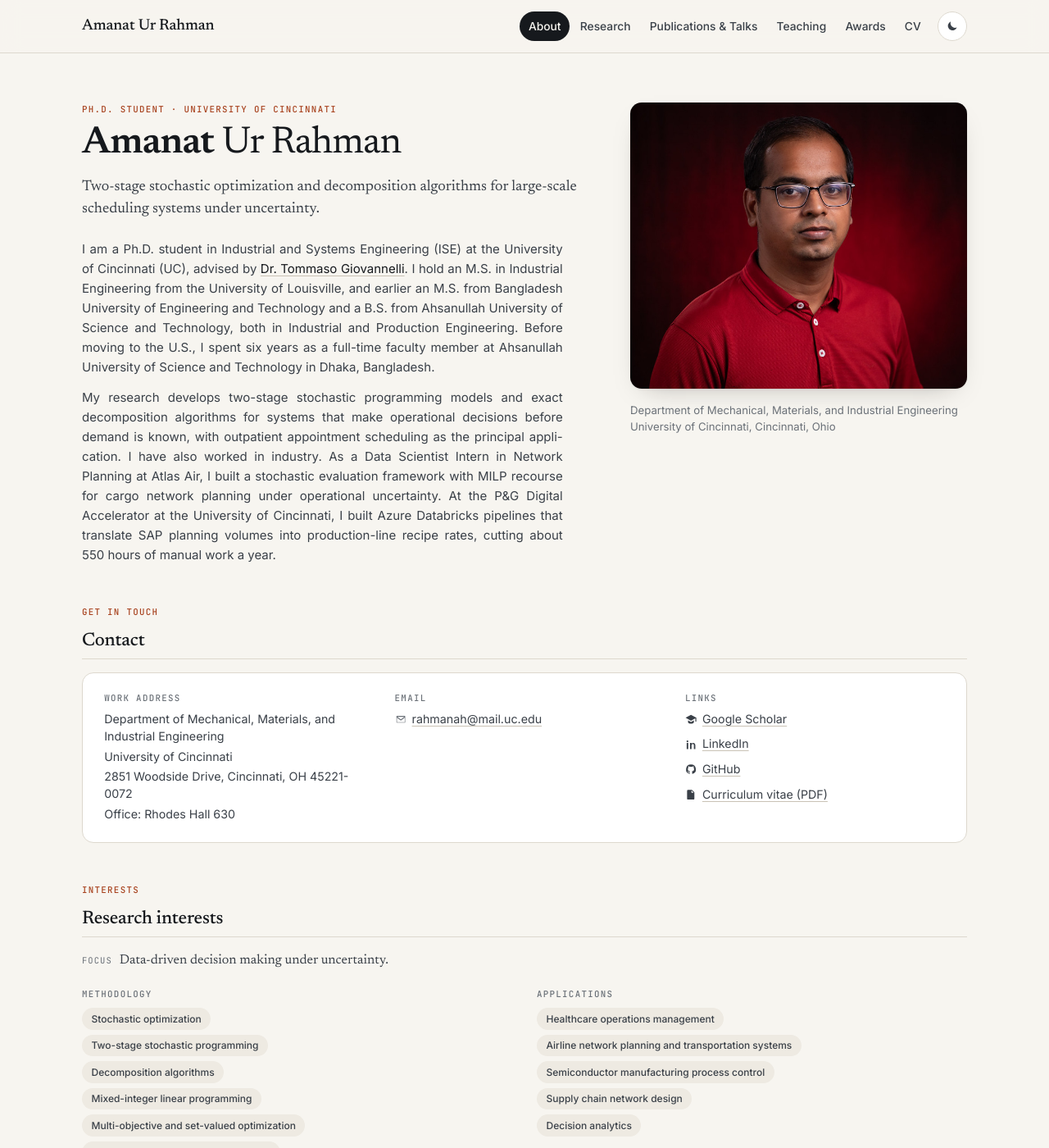
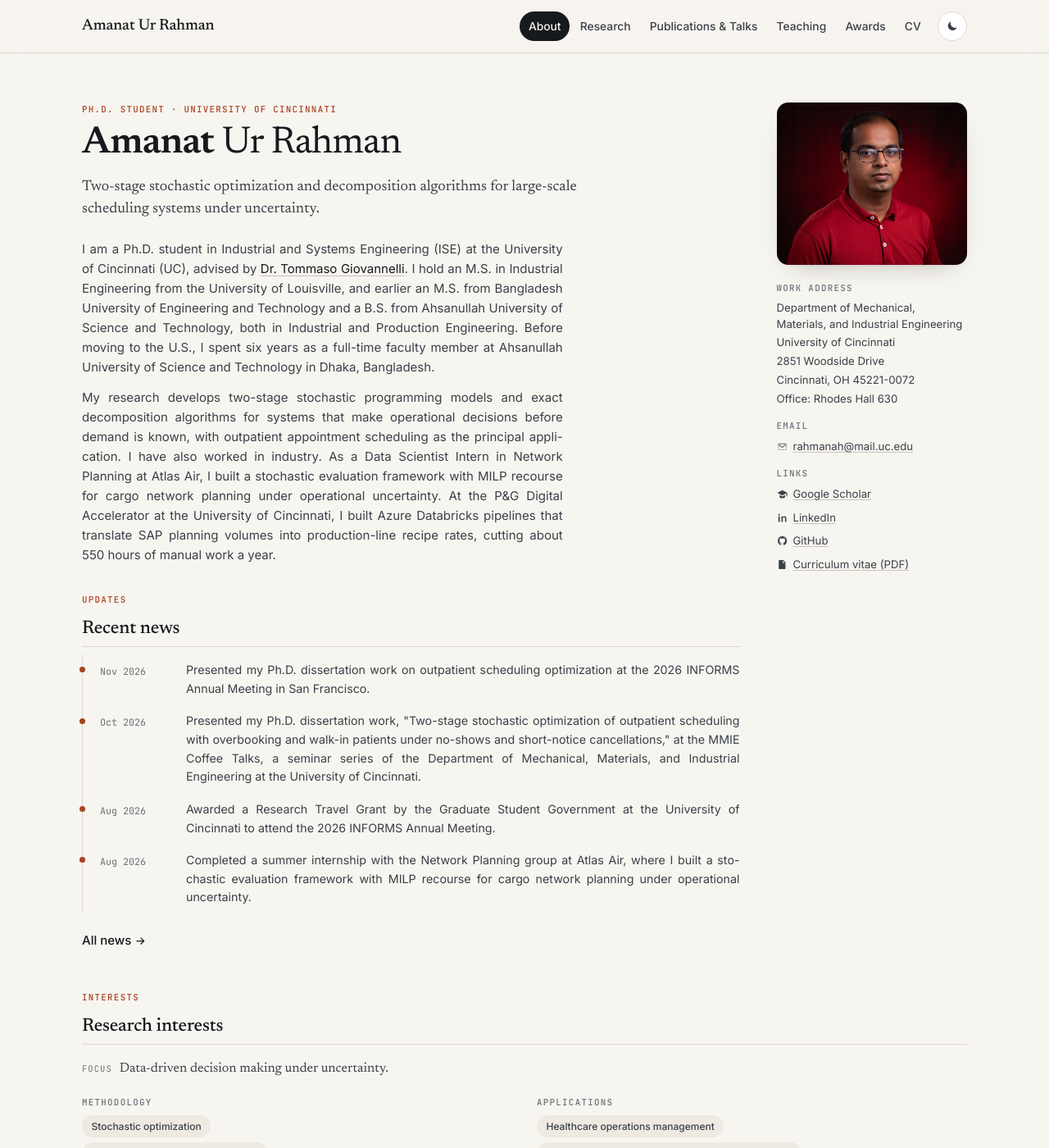
Before and after one commit to amanat-rahman/amanat-rahman.github.io, a Jekyll site: the page built from index.html, in a window 1280 px wide and 1400 px high. Shown: the whole window at 82% size. Built offline with Jekyll 4.4.1, drawn with Linux system fonts in a browser that asks for light colours; some of the changed text lies outside the part shown.

Commit message:
Compact home page: smaller photo with contact in a side column, recent news under the bio
Address split so the ZIP code stays on one line.

Co-Authored-By: Claude Opus 5.5 <noreply@anthropic.com>
Claude-Session: https://claude.ai/code/session_012gzcHSSbTY5Xckd1ycFgL5

```diff
--- a/_data/profile.yml
+++ b/_data/profile.yml
@@ -59,7 +59,8 @@ contact:
   address:
     - Department of Mechanical, Materials, and Industrial Engineering
     - University of Cincinnati
-    - 2851 Woodside Drive, Cincinnati, OH 45221-0072
+    - 2851 Woodside Drive
+    - Cincinnati, OH 45221-0072
   office: Rhodes Hall 630      # uncomment and set once an office is assigned
   # Written reversed on purpose. The page reverses it in the browser to build a
   # clickable link, so the plain address never appears in the HTML source.
--- a/assets/css/style.css
+++ b/assets/css/style.css
@@ -173,7 +173,12 @@ main { padding-block: 2.5rem 4rem; }
 .chip--link:hover { border-color: var(--accent); color: var(--accent); }
 
 /* Hero ------------------------------------------------------------------- */
-.hero { display: grid; grid-template-columns: minmax(0, 1.35fr) minmax(280px, .9fr); gap: 3.5rem; align-items: start; padding-top: 1.5rem; }
+.hero { display: grid; grid-template-columns: minmax(0, 1fr) 15.5rem; gap: 3rem; align-items: start; padding-top: 1.5rem; }
+.hero__side { display: grid; gap: 1.5rem; align-content: start; }
+.home-news { margin-top: 2.25rem; }
+.home-news .section-heading { margin-bottom: .6rem; }
+.hero__contact .contact { grid-template-columns: 1fr; gap: 1.1rem; padding: 0; background: none; border: 0; border-radius: 0; }
+.hero__contact .contact address, .hero__contact .contact__list { font-size: .88rem; }
 .hero .lede { max-width: 60ch; }
 .hero__bio { margin-top: 1.5rem; max-width: 62ch; color: var(--ink-2); }
 .hero__bio a { color: var(--ink); }
@@ -333,8 +338,11 @@ a.email:hover { color: var(--accent); }
 
 /* Responsive ------------------------------------------------------------- */
 @media (max-width: 960px) {
-  .hero { grid-template-columns: 1fr; gap: 2.25rem; }
-  .hero__photo { max-width: 420px; order: -1; }
+  .hero { grid-template-columns: 1fr; gap: 2rem; }
+  .hero__side { display: contents; }
+  .hero__photo { max-width: 15.5rem; order: -1; }
+  .hero__contact { order: 2; padding-top: .5rem; border-top: 1px solid var(--line); }
+  .hero__contact .contact { grid-template-columns: 1fr 1fr; }
   .contact { grid-template-columns: 1fr 1fr; }
   .cards { grid-template-columns: 1fr; }
   .proj-grid { grid-template-columns: 1fr; }
@@ -351,6 +359,7 @@ a.email:hover { color: var(--accent); }
   .theme-toggle { margin: .5rem 0 0; }
   .interest-grid { grid-template-columns: 1fr; gap: 1.4rem; }
   .contact { grid-template-columns: 1fr; padding: 1.3rem 1.4rem; }
+  .hero__contact .contact { grid-template-columns: 1fr; }
   .courses { grid-template-columns: 1fr; }
   .work, .entry, .news__item { grid-template-columns: 1fr; gap: .3rem; }
   .work__kind, .entry__when, .news__date { padding-top: 0; }
--- a/index.html
+++ b/index.html
@@ -15,21 +15,32 @@ description: Amanat Ur Rahman, Ph.D. student in Industrial and Systems Engineeri
       <p>{{ para }}</p>
       {%- endfor -%}
     </div>
+
+    <div class="home-news">
+      {% include section-heading.html eyebrow="Updates" title="Recent news" %}
+      <ol class="news">
+        {%- assign items = site.data.news | sort: "date" | reverse -%}
+        {%- for n in items limit: 4 -%}
+        <li class="news__item">
+          <time class="news__date" datetime="{{ n.date }}">{{ n.date | date: "%b %Y" }}</time>
+          <p class="news__text">{{ n.text }}</p>
+        </li>
+        {%- endfor -%}
+      </ol>
+      <p class="more"><a href="{{ '/news/' | relative_url }}">All news {% include icon.html name="arrow" %}</a></p>
+    </div>
   </div>
-  <figure class="hero__photo">
-    <div class="hero__frame">
-      <img src="{{ p.photo | relative_url }}" alt="Portrait of {{ p.name }}" width="800" height="636" loading="eager" fetchpriority="high">
+
+  <aside class="hero__side">
+    <figure class="hero__photo">
+      <div class="hero__frame">
+        <img src="{{ p.photo | relative_url }}" alt="Portrait of {{ p.name }}" width="800" height="636" loading="eager" fetchpriority="high">
+      </div>
+    </figure>
+    <div class="hero__contact" id="contact">
+      {% include contact.html %}
     </div>
-    <figcaption>
-      <span>{{ p.department }}</span>
-      <span>{{ p.institution }}, {{ p.location }}</span>
-    </figcaption>
-  </figure>
-</section>
-
-<section class="section" id="contact">
-  {% include section-heading.html eyebrow="Get in touch" title="Contact" %}
-  {% include contact.html %}
+  </aside>
 </section>
 
 <section class="section">
@@ -50,17 +61,3 @@ description: Amanat Ur Rahman, Ph.D. student in Industrial and Systems Engineeri
     </div>
   </div>
 </section>
-
-<section class="section">
-  {% include section-heading.html eyebrow="Updates" title="News" %}
-  <ol class="news">
-    {%- assign items = site.data.news | sort: "date" | reverse -%}
-    {%- for n in items limit: 6 -%}
-    <li class="news__item">
-      <time class="news__date" datetime="{{ n.date }}">{{ n.date | date: "%b %Y" }}</time>
-      <p class="news__text">{{ n.text }}</p>
-    </li>
-    {%- endfor -%}
-  </ol>
-  <p class="more"><a href="{{ '/news/' | relative_url }}">All news {% include icon.html name="arrow" %}</a></p>
-</section>
```
